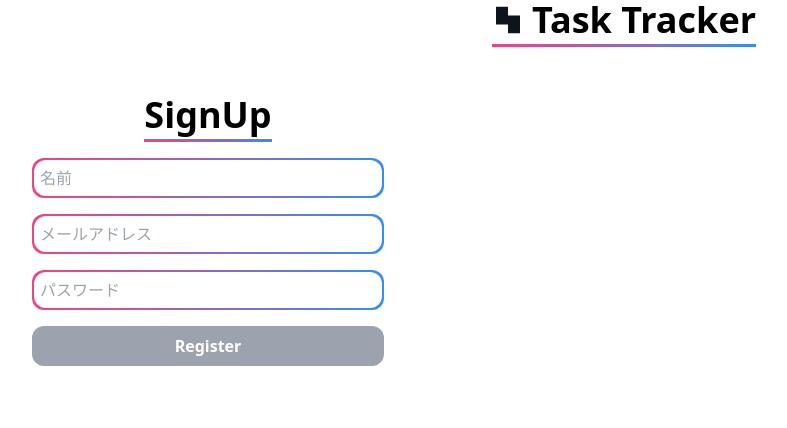
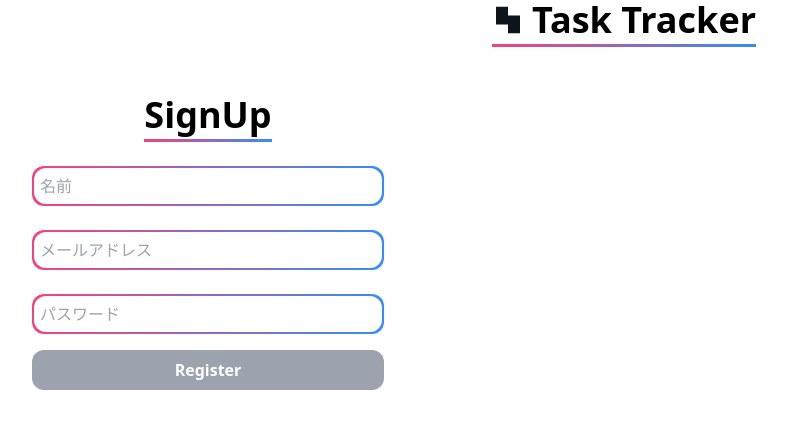
Before and after one commit to ikkei1616/TimeTracker, a React (Vite) app in the folder frontend/: page /signUp in a window 1280 px wide. Shown: the top 428 px of the page, without its empty margins (16-803 px from the left). Built offline with nearby package versions, Linux system fonts and the light colour scheme.

Commit message:
AuthInputの微修正

```diff
--- a/frontend/src/components/AuthInput.jsx
+++ b/frontend/src/components/AuthInput.jsx
@@ -13,7 +13,7 @@ const AuthInput = ({value,setFunction,fieldName}) => {
   }
 
   return (
-    <div className="mt-4 rounded-xl bg-gradient-to-r from-mainRed to-mainBlue p-0.5">
+    <div className="mt-6 rounded-xl bg-gradient-to-r from-mainRed to-mainBlue p-0.5">
       <input
         type="text"
         placeholder={field}
```
